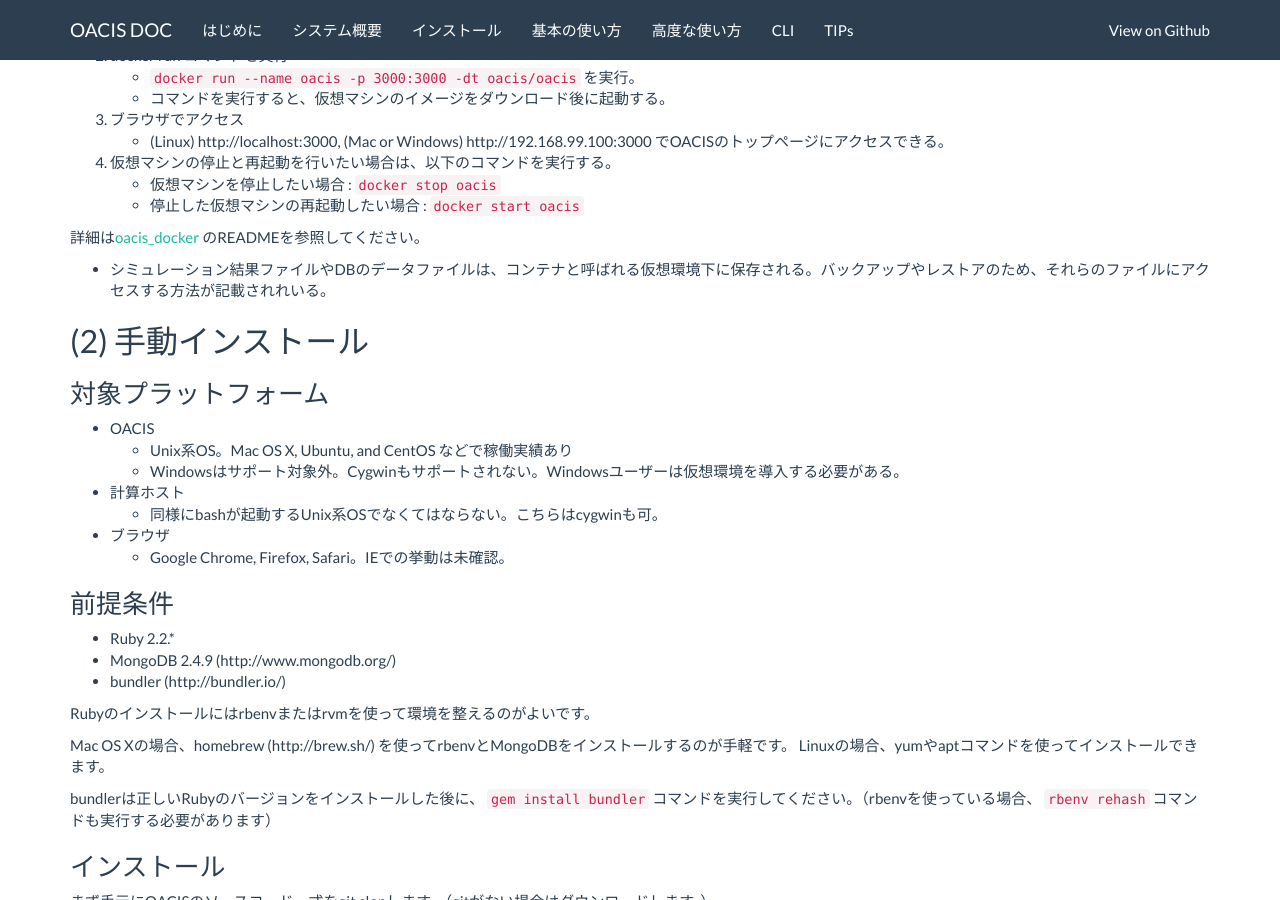
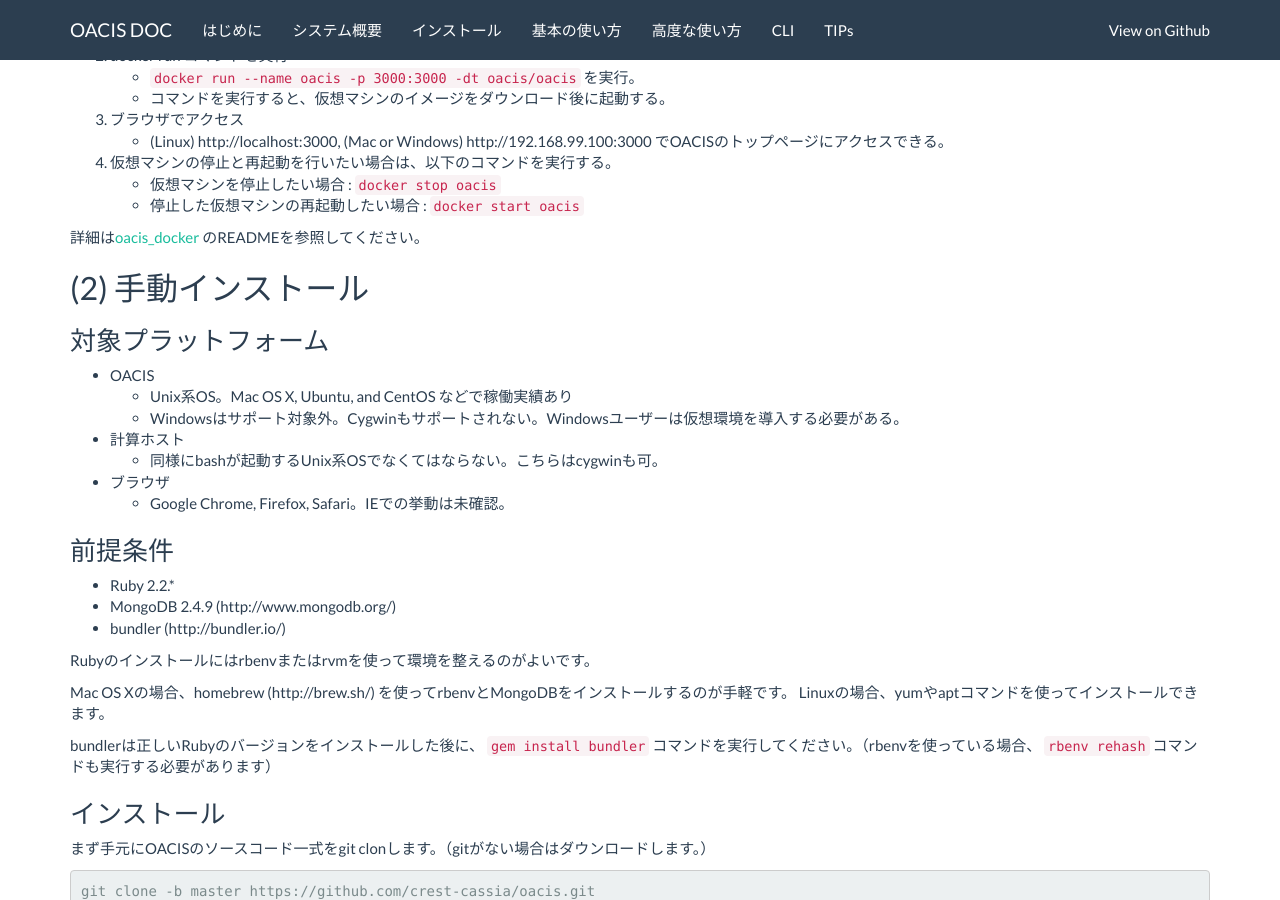
Before and after one commit to crest-cassia/oacis, a Jekyll site: the page built from ja/install.md, in a window 1280 px wide and 900 px high, scrolled down 448 px. Built offline with Jekyll 4.4.1, drawn with Linux system fonts in a browser that asks for light colours; nearby versions of some CDN libraries.

Commit message:
fix syntax

```diff
--- a/ja/install.md
+++ b/ja/install.md
@@ -38,7 +38,6 @@
   - 停止した仮想マシンの再起動したい場合 : `docker start oacis`
 
 詳細は[oacis_docker](https://github.com/crest-cassia/oacis_docker) のREADMEを参照してください。
-  - シミュレーション結果ファイルやDBのデータファイルは、コンテナと呼ばれる仮想環境下に保存される。バックアップやレストアのため、それらのファイルにアクセスする方法が記載されれいる。
 
 ## (2) 手動インストール
 
@@ -116,12 +115,12 @@
   - OACISは計算ホストとして登録したサーバー内で任意のコマンドを実行できるので、悪意のあるユーザーからアクセスされるとセキュリティホールになります
   - 各個人のマシン上で起動し、ファイアウォールによりOACISには外部からのアクセスを許可しないように設定しておくのが望ましいです
     - Railsは3000番、MongoDBは27017番のポートをそれぞれ使用しているので、これらのポートへのアクセスを制限してください
-  - LinuxからDocker環境を使用している場合は、iptablesコマンドによるファイアウォール設定を推奨します。
-    - 以下のコマンドを実行することにより、有線接続の外部ネットワークからOAICSへのアクセスを拒否できます。
+- LinuxからDocker環境を使用している場合は、iptablesコマンドによるファイアウォール設定を推奨します。
+  - 以下のコマンドを実行することにより、有線接続の外部ネットワークからOAICSへのアクセスを拒否できます。
 {% highlight sh %}
 iptables -I FORWARD -i eth+ -o docker0 -p tcp -m tcp --dport 3000 -j DROP
 {% endhighlight %}
-  - Mac,WindowsからDocker環境を使用している場合は、デフォルトで外部からのアクセスはできないので特に対応をする必要はありません
+- Mac,WindowsからDocker環境を使用している場合は、デフォルトで外部からのアクセスはできないので特に対応をする必要はありません
 - OACISへのアクセスをローカルホストからに制限した場合でもsshポートフォワーディングを使用する事で、別の端末からOACISにアクセスすることが可能です
   - OACISを server.example.com で起動している場合、以下のコマンドを実行すると localhost:3000 でOACISにアクセスできるようになります
 {% highlight sh %}
```
